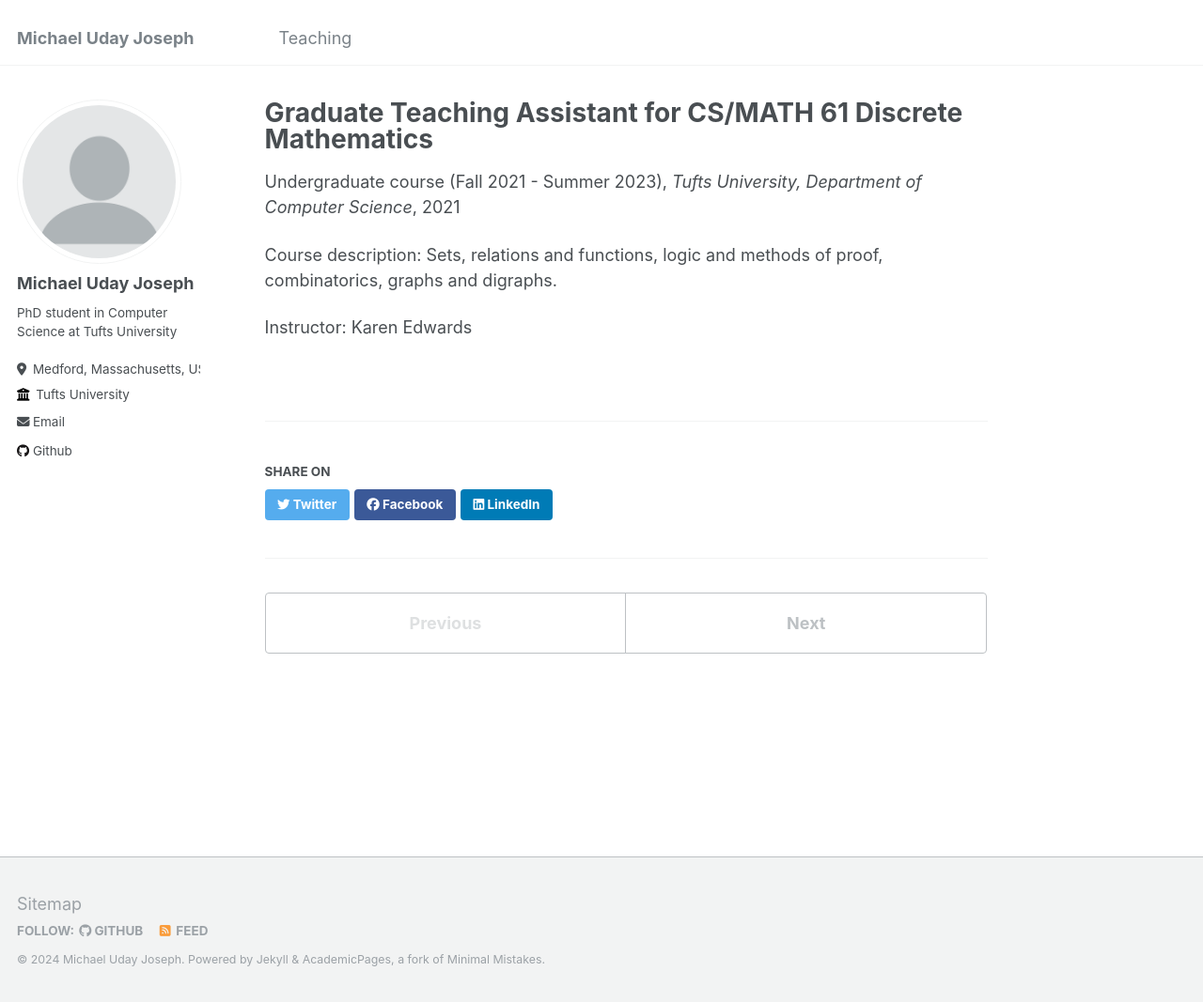
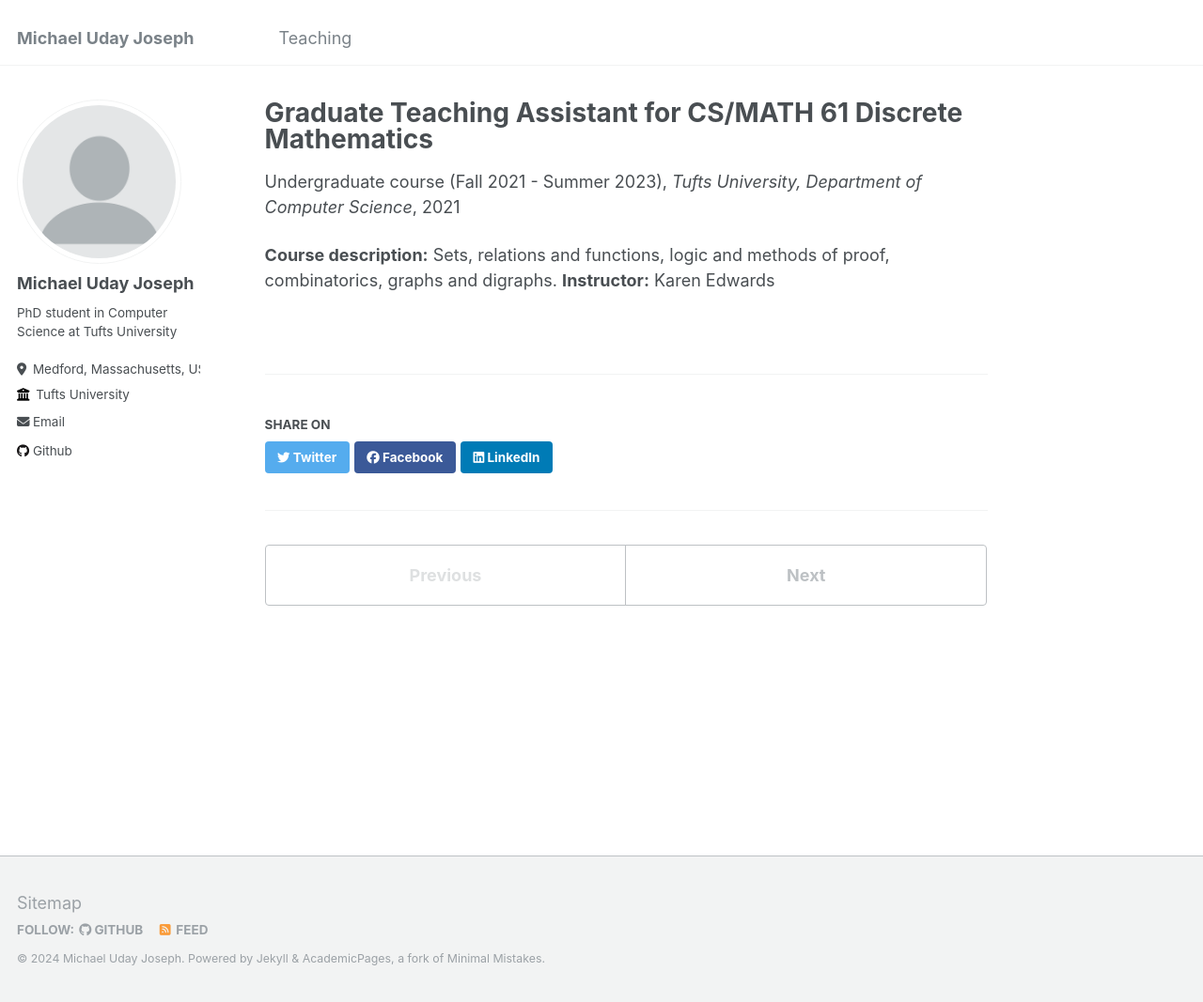
Before and after one commit to michaeludayjoseph/michaeludayjoseph.github.io, a Jekyll site: the page built from _teaching/cs61dm-edwards-tufts-1.md, in a window 1280 px wide and 1067 px high. Shown: the whole window at 94% size. Built offline with Jekyll 4.4.1, drawn with Linux system fonts in a browser that asks for light colours; part of the change alters nothing that is shown.

```diff
--- a/_teaching/cs61dm-edwards-tufts-1.md
+++ b/_teaching/cs61dm-edwards-tufts-1.md
@@ -8,6 +8,5 @@ date: 2021-01-01
 location: "Medford, MA, USA"
 ---
 
-Course description: Sets, relations and functions, logic and methods of proof, combinatorics, graphs and digraphs.
-
-Instructor: Karen Edwards
+**Course description:** Sets, relations and functions, logic and methods of proof, combinatorics, graphs and digraphs.
+**Instructor:** Karen Edwards
```
